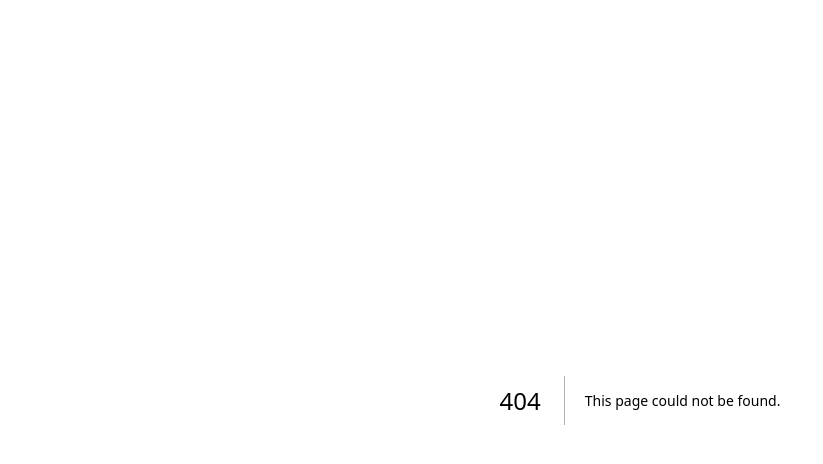
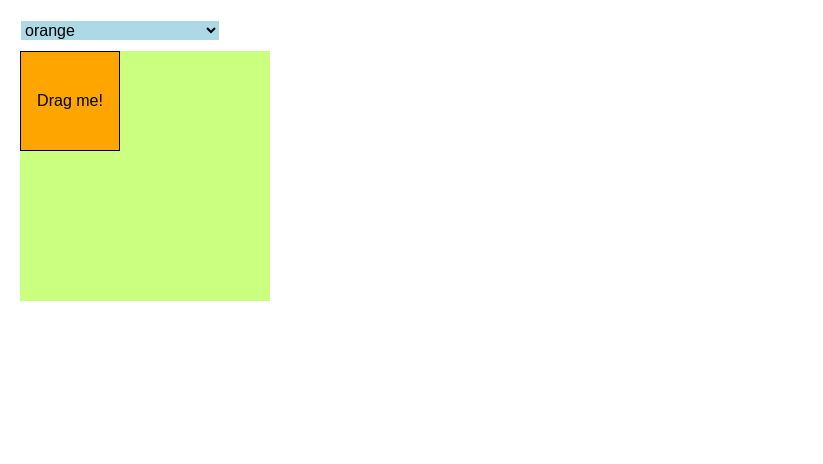
Before and after one commit to JarvisAppleSlice/ReactCourse, a Next.js app in the folder my-app/: page /interactivity in a window 1280 px wide. Before the commit this address had no page. Shown: the top 464 px of the page, without its empty margins (0-823 px from the left). Built offline with nearby package versions, Linux system fonts and the light colour scheme.

Commit message:
Interactivity Challenges

```diff
--- a/my-app/app/globals.css
+++ b/my-app/app/globals.css
@@ -194,3 +194,32 @@
 	justify-content: center;
 	align-items: center;
 }
+
+/* styles for interactivity */
+
+body {
+	height: 280px;
+}
+select {
+	margin-bottom: 10px;
+	position: relative;
+}
+
+body {
+	font-family: sans-serif;
+	margin: 20px;
+	padding: 0;
+}
+
+.dropdown {
+	position: relative;
+	max-width: 200px;
+	color: black;
+	background-color: lightblue;
+	border-color: #fff;
+	border-width: 0.5px;
+}
+
+.color-option {
+	color: #0a0a0a;
+}
--- /dev/null
+++ b/my-app/app/interactivity/page.jsx
@@ -0,0 +1,262 @@
+"use client";
+import { useState } from "react";
+
+// Fix a request counter
+
+// export default function RequestTracker() {
+// 	const [pending, setPending] = useState(0);
+// 	const [completed, setCompleted] = useState(0);
+
+// 	async function handleClick() {
+// 		setPending((p) => p + 1);
+// 		await delay(3000);
+// 		setPending((p) => p - 1);
+// 		setCompleted((c) => c + 1);
+// 	}
+
+// 	return (
+// 		<>
+// 			<h3>Pending: {pending}</h3>
+// 			<h3>Completed: {completed}</h3>
+// 			<button onClick={handleClick}>Buy</button>
+// 		</>
+// 	);
+// }
+
+// function delay(ms) {
+// 	return new Promise((resolve) => {
+// 		setTimeout(resolve, ms);
+// 	});
+// }
+
+// State Queue challenge
+
+// function getFinalState(baseState, queue) {
+// 	let finalState = baseState;
+
+// 	for (let update of queue) {
+// 		if (typeof update === "function") {
+// 			// Apply the updater function.
+// 			finalState = update(finalState);
+// 		} else {
+// 			// Replace the next state.
+// 			finalState = update;
+// 		}
+// 	}
+
+// 	return finalState;
+// }
+
+// function increment(n) {
+// 	return n + 1;
+// }
+// increment.toString = () => "n => n+1";
+
+// export default function App() {
+// 	return (
+// 		<>
+// 			<TestCase baseState={0} queue={[1, 1, 1]} expected={1} />
+// 			<hr />
+// 			<TestCase baseState={0} queue={[increment, increment, increment]} expected={3} />
+// 			<hr />
+// 			<TestCase baseState={0} queue={[5, increment]} expected={6} />
+// 			<hr />
+// 			<TestCase baseState={0} queue={[5, increment, 42]} expected={42} />
+// 		</>
+// 	);
+// }
+
+// function TestCase({ baseState, queue, expected }) {
+// 	const actual = getFinalState(baseState, queue);
+// 	return (
+// 		<>
+// 			<p>
+// 				Base state: <b>{baseState}</b>
+// 			</p>
+// 			<p>
+// 				Queue: <b>[{queue.join(", ")}]</b>
+// 			</p>
+// 			<p>
+// 				Expected result: <b>{expected}</b>
+// 			</p>
+// 			<p
+// 				style={{
+// 					color: actual === expected ? "green" : "red",
+// 				}}
+// 			>
+// 				Your result: <b>{actual}</b> ({actual === expected ? "correct" : "wrong"})
+// 			</p>
+// 		</>
+// 	);
+// }
+
+// Incorrect State challenge
+
+// export default function Scoreboard() {
+// 	const [player, setPlayer] = useState({
+// 		firstName: "Ranjani",
+// 		lastName: "Shettar",
+// 		score: 10,
+// 	});
+
+// 	function handlePlusClick() {
+// 		setPlayer({
+// 			...player,
+// 			score: player.score + 1,
+// 		});
+// 	}
+
+// 	function handleFirstNameChange(e) {
+// 		setPlayer({
+// 			...player,
+// 			firstName: e.target.value,
+// 		});
+// 	}
+
+// 	function handleLastNameChange(e) {
+// 		setPlayer({
+// 			...player,
+// 			lastName: e.target.value,
+// 		});
+// 	}
+
+// 	return (
+// 		<>
+// 			<label>
+// 				Score: <b>{player.score}</b> <button onClick={handlePlusClick}>+1</button>
+// 			</label>
+// 			<label>
+// 				First name:
+// 				<input value={player.firstName} onChange={handleFirstNameChange} />
+// 			</label>
+// 			<label>
+// 				Last name:
+// 				<input value={player.lastName} onChange={handleLastNameChange} />
+// 			</label>
+// 		</>
+// 	);
+// }
+
+// Mutation Challenge
+
+function Background({ position }) {
+	return (
+		<div
+			style={{
+				position: "absolute",
+				transform: `translate(
+        ${position.x}px,
+        ${position.y}px
+      )`,
+				width: 250,
+				height: 250,
+				backgroundColor: "rgba(150, 300, 0, .5)",
+			}}
+		/>
+	);
+}
+
+function Box({ children, color, position, onMove }) {
+	const [lastCoordinates, setLastCoordinates] = useState(null);
+
+	function handlePointerDown(e) {
+		e.target.setPointerCapture(e.pointerId);
+		setLastCoordinates({
+			x: e.clientX,
+			y: e.clientY,
+		});
+	}
+
+	function handlePointerMove(e) {
+		if (lastCoordinates) {
+			setLastCoordinates({
+				x: e.clientX,
+				y: e.clientY,
+			});
+			const dx = e.clientX - lastCoordinates.x;
+			const dy = e.clientY - lastCoordinates.y;
+			onMove(dx, dy);
+		}
+	}
+
+	function handlePointerUp(e) {
+		setLastCoordinates(null);
+	}
+
+	return (
+		<div
+			onPointerDown={handlePointerDown}
+			onPointerMove={handlePointerMove}
+			onPointerUp={handlePointerUp}
+			style={{
+				width: 100,
+				height: 100,
+				cursor: "grab",
+				color: "black",
+				backgroundColor: color,
+				position: "absolute",
+				border: "1px solid black",
+				display: "flex",
+				justifyContent: "center",
+				alignItems: "center",
+				transform: `translate(
+          ${position.x}px,
+          ${position.y}px
+        )`,
+			}}
+		>
+			{children}
+		</div>
+	);
+}
+
+const initialPosition = {
+	x: 0,
+	y: 0,
+};
+
+export default function Canvas() {
+	const [shape, setShape] = useState({
+		color: "orange",
+		position: initialPosition,
+	});
+
+	function handleMove(dx, dy) {
+		setShape({
+			...shape,
+			position: {
+				x: shape.position.x + dx,
+				y: shape.position.y + dy,
+			},
+		});
+	}
+
+	function handleColorChange(e) {
+		setShape({
+			...shape,
+			color: e.target.value,
+		});
+	}
+
+	return (
+		<>
+			<select className="dropdown" value={shape.color} onChange={handleColorChange}>
+				<option className="color-option" value="orange">
+					orange
+				</option>
+				<option className="color-option" value="lightpink">
+					lightpink
+				</option>
+				<option className="color-option" value="aliceblue">
+					aliceblue
+				</option>
+			</select>
+			<section>
+				<Background position={initialPosition} />
+				<Box color={shape.color} position={shape.position} onMove={handleMove}>
+					Drag me!
+				</Box>
+			</section>
+		</>
+	);
+}
```
